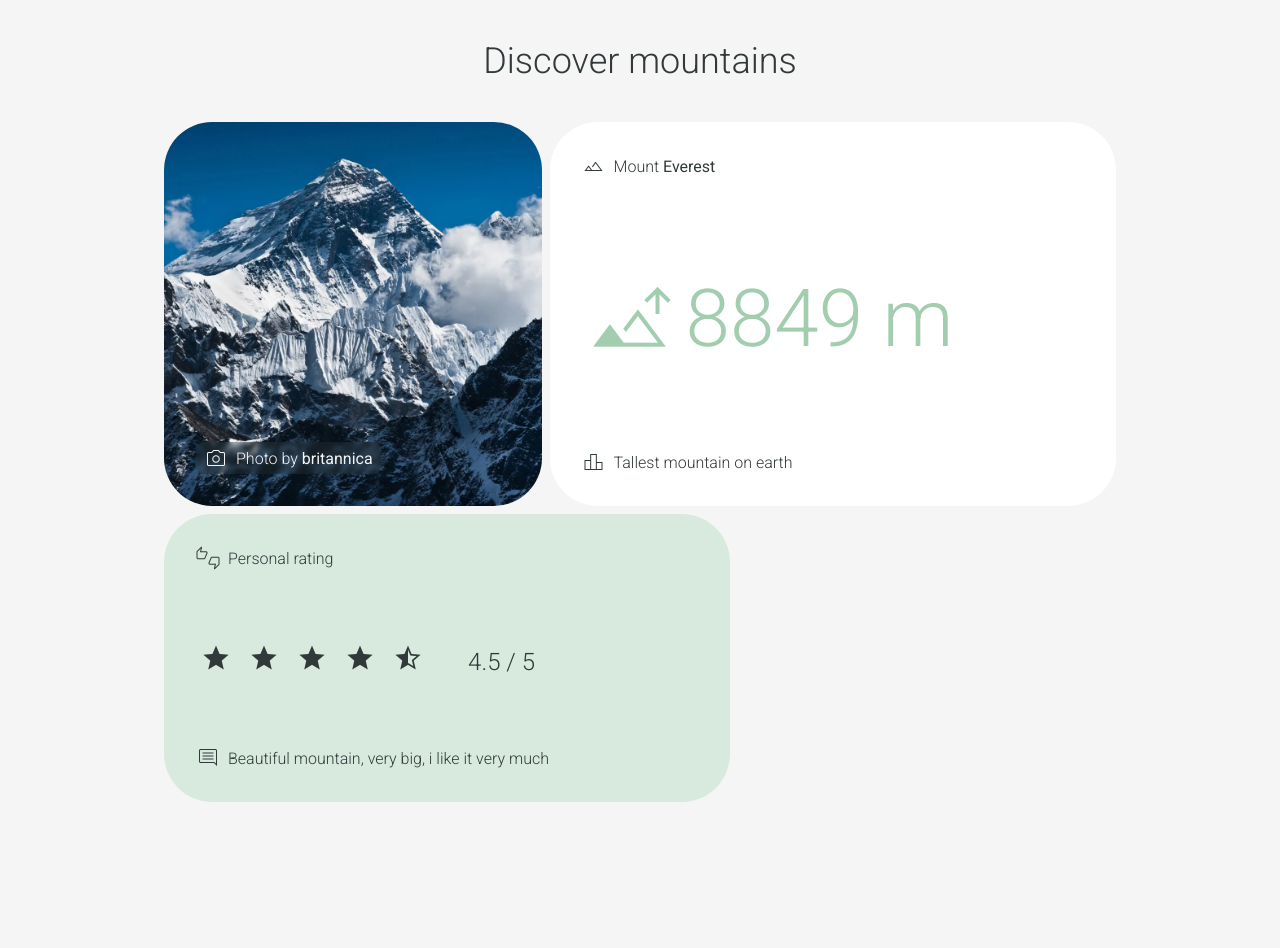
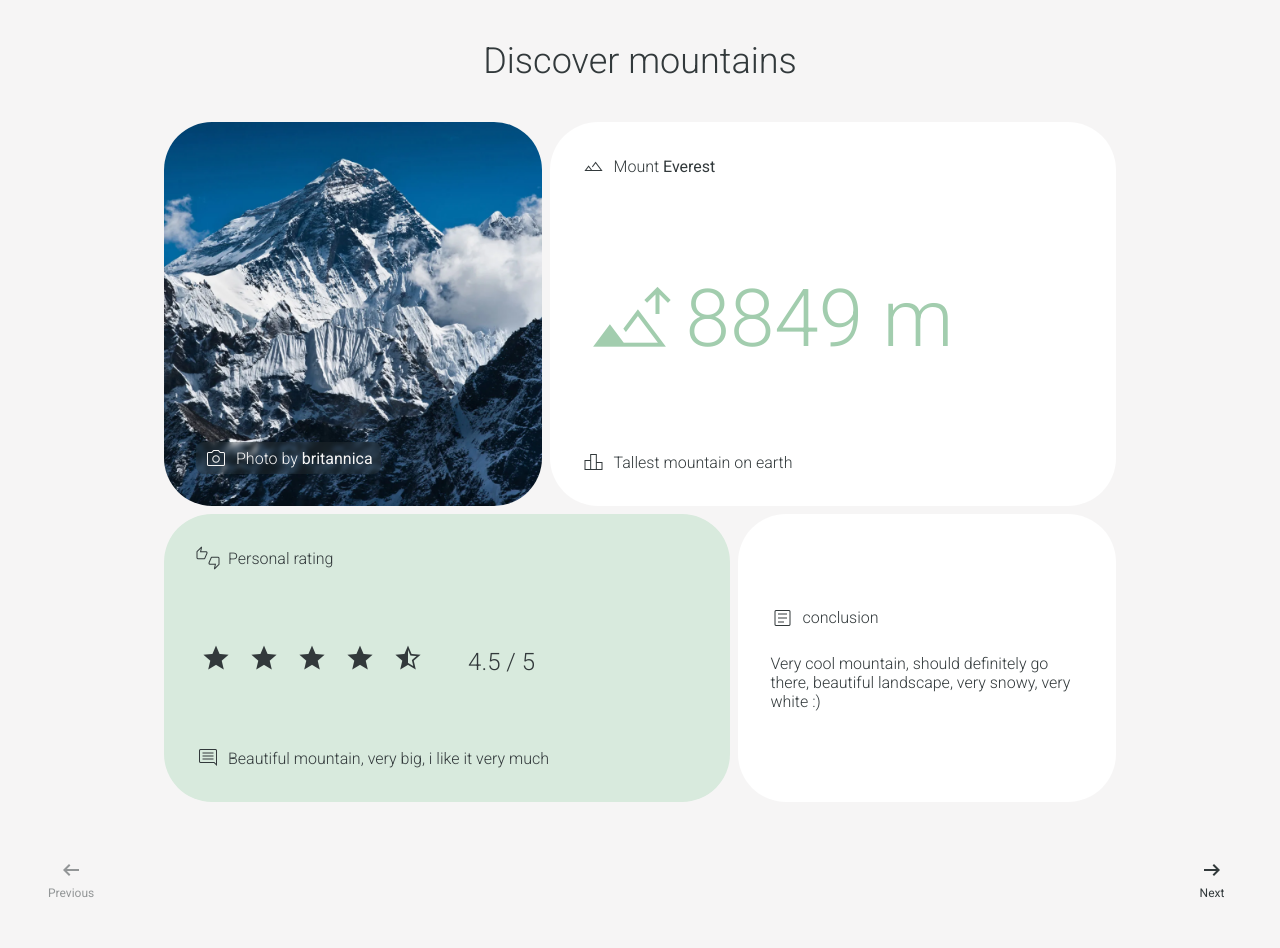
Before and after one commit to NiteChill/big-mountain, a plain HTML site: page index.html in a window 1280 px wide. Before the commit the page ends 810 px from the top, so only its background shows below. Drawn offline with nearby package versions, Linux system fonts and the light colour scheme.

Commit message:
desktop version done

```diff
--- a/assets/styles/variables.css
+++ b/assets/styles/variables.css
@@ -1,6 +1,8 @@
 :root {
   --primary : #D8EADD;
   --primary-tint : #A2CDAE;
+
+  --secondary : #cc8cfd;
 
   --surface-low : #FFFFFF;
   --surface : #F6F5F5;
--- a/data/mountains.json
+++ b/data/mountains.json
@@ -1,4 +1,15 @@
 [
+  {
+    "name": "Everest",
+    "mount": true,
+    "picture_url": "../../assets/img/Everest.png",
+    "picture_copyright": "britannica",
+    "altitude": 8849,
+    "rank": 1,
+    "rating": 4.5,
+    "rating_comment": "Beautiful mountain, very big, i like it very much",
+    "conclusion": "Very cool mountain, should definitely go there, beautiful landscape, very snowy, very white :)"
+  },
   {
     "name": "Everest",
     "mount": true,
--- a/default.css
+++ b/default.css
@@ -23,6 +23,15 @@ body {
   font-family: 'Roboto', sans-serif;
   font-weight: 300;
   color: var(--on-surface);
+}
+
+body::-webkit-scrollbar {
+  background: color-mix(in srgb, var(--on-surface) 12%, transparent);
+  width: .4rem;
+}
+
+body::-webkit-scrollbar-thumb {
+  background: color-mix(in srgb, var(--on-surface) 32%, transparent);
 }
 
 .title {
@@ -60,6 +69,7 @@ body {
 .wrapper {
   display: flex;
   height: 100%;
+  transform: translateX(0);
   transition: transform 0.5s cubic-bezier(0.2, 0, 0, 1);
   min-width: 100%;
 }
@@ -127,6 +137,7 @@ body {
   border-radius: 3rem;
   margin-right: -0.5rem;
   padding-right: 0.5rem;
+  background: var(--surface-low);
 }
 
 .altitude {
@@ -174,3 +185,63 @@ body {
   line-height: 2rem;
   gap: 2.5rem;
 }
+
+.conclusion {
+  display: flex;
+  gap: 1.5rem;
+  flex-direction: column;
+  justify-content: center;
+  flex-shrink: 0;
+  width: 100%;
+  height: 100%;
+  padding: 2rem;
+  font-size: 1rem;
+}
+
+nav {
+  display: flex;
+  justify-content: space-between;
+  width: 100%;
+  padding: 2.5rem;
+}
+
+.segment {
+  display: flex;
+  flex-direction: column;
+  gap: 0.25rem;
+  padding: 0.5rem;
+  align-items: center;
+  cursor: pointer;
+}
+
+.segment p {
+  font-weight: 400;
+  font-size: .75rem;
+}
+
+.container {
+  display: flex;
+  align-items: center;
+  justify-content: center;
+  border-radius: 100rem;
+}
+
+.state-layer {
+  display: flex;
+  align-items: center;
+  justify-content: center;
+  padding: 0 .5rem;
+  border-radius: inherit;
+}
+
+.state-layer span {
+  font-variation-settings: 'FILL' 0, 'wght' 400, 'GRAD' 0, 'opsz' 24;
+}
+
+.segment:hover .state-layer {
+  background: color-mix(in srgb, var(--on-surface) 8%, transparent);
+}
+
+.clicked:hover .state-layer {
+  background: color-mix(in srgb, var(--on-surface) 12%, transparent);
+}
--- a/index.html
+++ b/index.html
@@ -23,7 +23,24 @@
         <div class="wrapper conclusions"></div>
       </div>
     </main>
-    <div style="height: 100px;"></div>
+    <nav>
+      <div class="segment previous">
+        <div class="container">
+          <div class="state-layer">
+            <span class="material-symbols-outlined bold">arrow_left_alt</span>
+          </div>
+        </div>
+        <p>Previous</p>
+      </div>
+      <div class="segment next">
+        <div class="container">
+          <div class="state-layer">
+            <span class="material-symbols-outlined bold">arrow_right_alt</span>
+          </div>
+        </div>
+        <p>Next</p>
+      </div>
+    </nav>
   </body>
   <script src="index.js"></script>
 </html>
--- a/index.js
+++ b/index.js
@@ -1,14 +1,23 @@
 const photos = document.querySelector('.photos'),
   altitudes = document.querySelector('.altitudes'),
   ratings = document.querySelector('.ratings'),
-  conclusions = document.querySelector('.conclusions');
+  conclusions = document.querySelector('.conclusions'),
+  previous = document.querySelector('.previous'),
+  next = document.querySelector('.next'),
+  data = [];
+let pageNbr = 0;
 
-fetch('./data/mountains.json')
-  .then((response) => response.json())
-  .then((json) => buildContainers(json));
+try {
+  fetch('./data/mountains.json')
+    .then((response) => response.json())
+    .then((json) => buildContainers(json));
+} catch (error) {
+  console.log(error);
+} finally {
+  console.log('successful loading');
+}
 
 function buildContainers(res) {
-  const data = [];
   data.push(res);
   data[0].map((el) => createContainers(el));
 }
@@ -51,12 +60,11 @@ function createContainers(item) {
     rating = document.createElement('div');
   for (let i = Math.floor(item.rating); i > 0; i--) {
     stars.push(1);
-    console.log(stars);
     if (i === 1 && item.rating % 1 !== 0) {
       stars.push(0.5);
+      for (let i = 5 - stars.length; i > 0; i--) stars.push(0);
     }
   }
-  for (let i = 5 - stars.length; i > 0; i--) stars.push(0);
 
   rating.innerHTML = `<div class="text-container">
       <span class="material-symbols-outlined">thumbs_up_down</span>
@@ -80,4 +88,53 @@ function createContainers(item) {
     </div>`;
   rating.className = 'rating';
   ratings.append(rating);
+
+  const conclusion = document.createElement('div');
+  conclusion.innerHTML =
+    `<div class="text-container">
+      <span class="material-symbols-outlined">article</span>
+      <p>conclusion</p>
+    </div>
+    <p>${item.conclusion}</p>`;
+  conclusion.className = 'conclusion';
+  conclusions.append(conclusion);
 }
+
+function update() {
+  if (pageNbr === 0) {
+    previous.style.pointerEvents = 'none';
+    previous.style.opacity = '0.5';
+  } else if (pageNbr === data[0].length - 1) {
+    next.style.pointerEvents = 'none';
+    next.style.opacity = '0.5';
+  }
+  const wrappers = [...document.querySelectorAll('.wrapper')];
+  wrappers.map((wrapper) => {
+    wrapper.style.transform = `translateX(${pageNbr * -100}%)`
+  })
+}
+update();
+
+function changePage(direction = 'forward') {
+  if (direction === 'forward') {
+    next.classList.remove('clicked');
+    previous.style.pointerEvents = 'all';
+    previous.style.opacity = '1';
+    pageNbr++;
+  } else {
+    previous.classList.remove('clicked');
+    next.style.pointerEvents = 'all';
+    next.style.opacity = '1';
+    pageNbr--;
+  }
+  update();
+}
+
+previous.addEventListener('mousedown', () => previous.classList.add('clicked'));
+previous.addEventListener('mouseup', () => changePage('backward'));
+previous.addEventListener('touchstart', () => previous.classList.add('clicked'));
+previous.addEventListener('touchend', () => changePage('backward'));
+next.addEventListener('mousedown', () => next.classList.add('clicked'));
+next.addEventListener('mouseup', () => changePage('forward'));
+next.addEventListener('touchstart', () => next.classList.add('clicked'));
+next.addEventListener('touchend', () => changePage('forward'));
```
